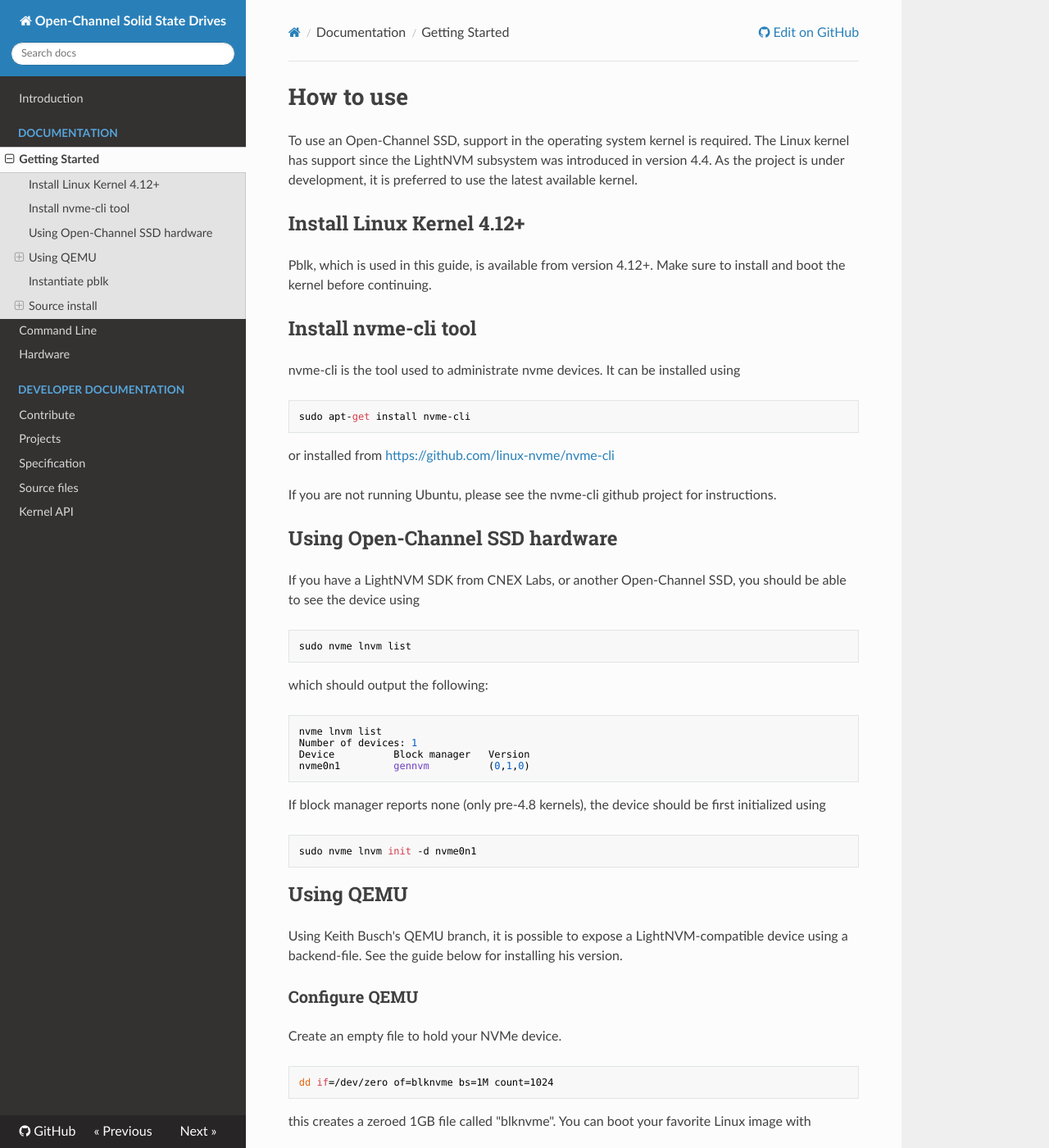
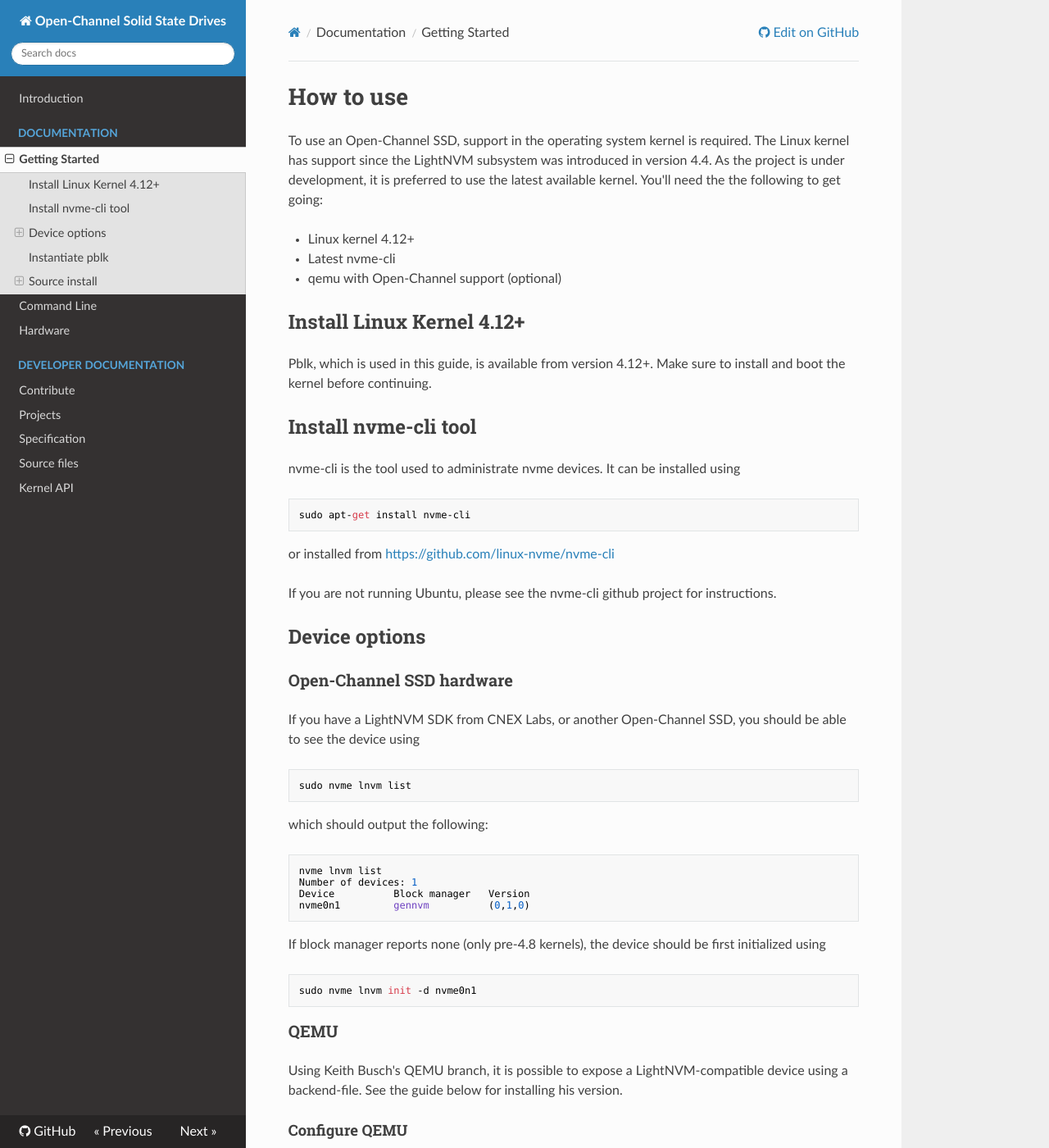
Before and after one commit to OpenChannelSSD/documentation, an MkDocs documentation site: the page built from docs/gettingstarted.md, in a window 1280 px wide and 1400 px high. Shown: the whole window at 82% size. Built offline with MkDocs 1.6.1, drawn with Linux system fonts in a browser that asks for light colours; nearby versions of some CDN libraries; old or Windows-style settings are respelled for this version of MkDocs.

Commit message:
Update gettingstarted.md

```diff
--- a/docs/gettingstarted.md
+++ b/docs/gettingstarted.md
@@ -1,6 +1,10 @@
 # How to use
 
-To use an Open-Channel SSD, support in the operating system kernel is required. The Linux kernel has support since the LightNVM subsystem was introduced in version 4.4. As the project is under development, it is preferred to use the latest available kernel.
+To use an Open-Channel SSD, support in the operating system kernel is required. The Linux kernel has support since the LightNVM subsystem was introduced in version 4.4. As the project is under development, it is preferred to use the latest available kernel. You'll need the the following to get going:
+
+ * Linux kernel 4.12+
+ * Latest nvme-cli
+ * qemu with Open-Channel support (optional)
 
 ## Install Linux Kernel 4.12+
 
@@ -16,7 +20,9 @@ or installed from [https://github.com/linux-nvme/nvme-cli](https://github.com/li
 
 If you are not running Ubuntu, please see the nvme-cli github project for instructions.
 
-## Using Open-Channel SSD hardware
+## Device options
+
+### Open-Channel SSD hardware
 
 If you have a LightNVM SDK from CNEX Labs, or another Open-Channel SSD, you should be able to see the device using
 
@@ -33,11 +39,11 @@ If block manager reports none (only pre-4.8 kernels), the device should be first
 
     sudo nvme lnvm init -d nvme0n1
 
-## Using QEMU
+### QEMU
 
 Using Keith Busch's QEMU branch, it is possible to expose a LightNVM-compatible device using a backend-file. See the guide below for installing his version.
 
-### Configure QEMU
+#### Configure QEMU
 
 Create an empty file to hold your NVMe device.
 
```
